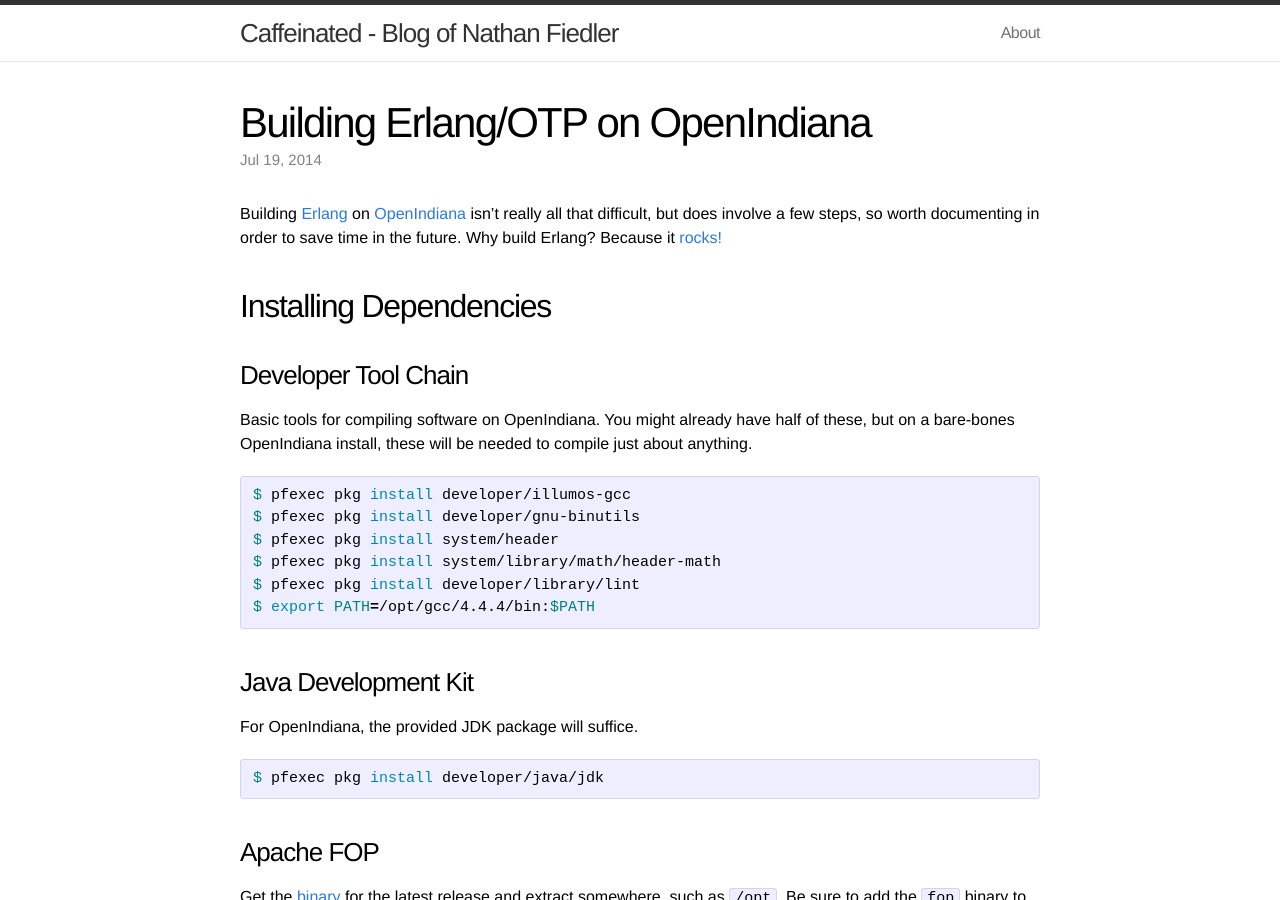
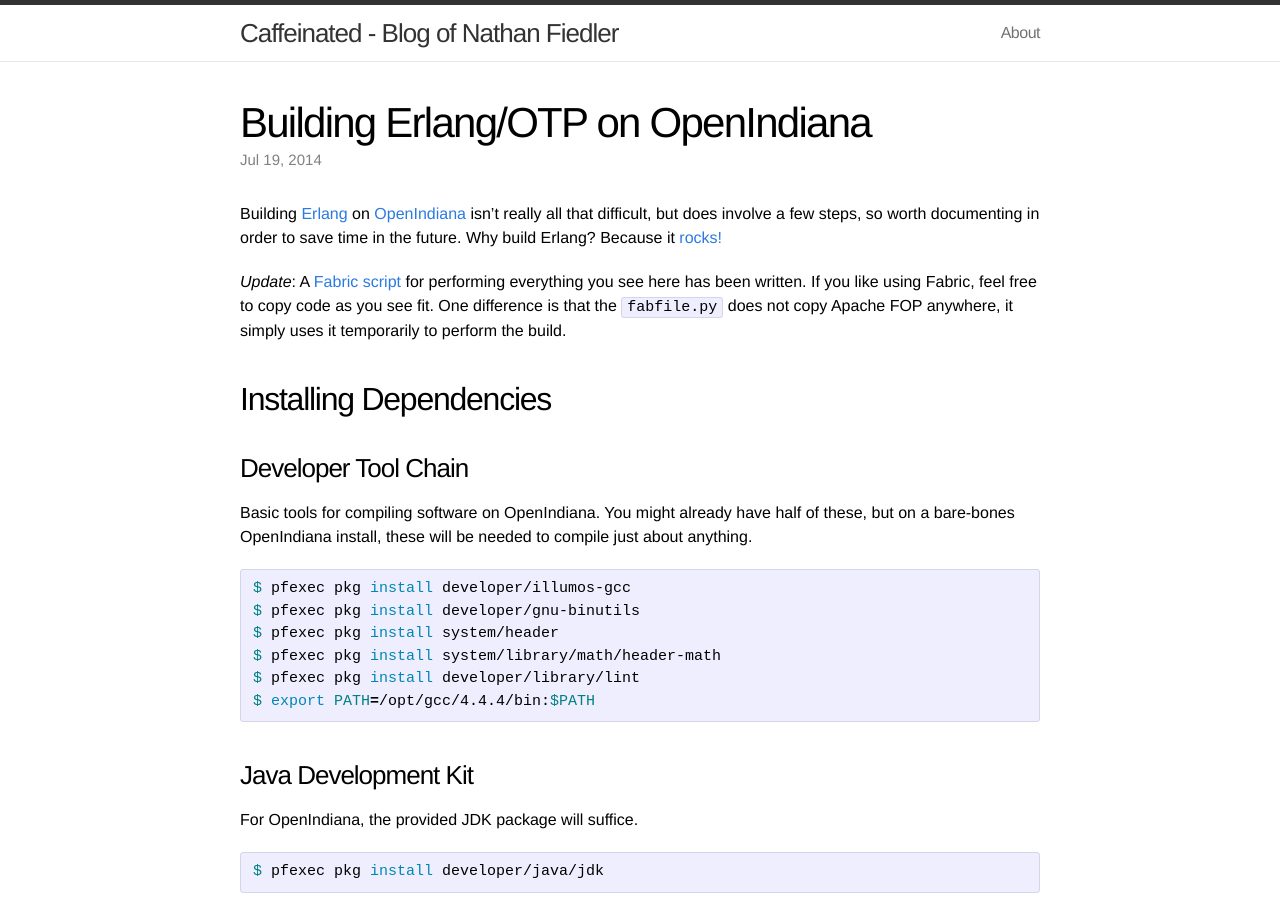
Before and after one commit to nlfiedler/nlfiedler.github.io, a Jekyll site: the page built from _posts/2014-07-21-Building_Erlang_Solaris.md, in a window 1280 px wide and 900 px high. Built offline with Jekyll 4.4.1, drawn with Linux system fonts in a browser that asks for light colours; comment, search, counter and statistics services are not loaded.

Commit message:
Add link to Fabric script for Erlang, CouchDB

```diff
--- a/_posts/2014-07-21-Building_Erlang_Solaris.md
+++ b/_posts/2014-07-21-Building_Erlang_Solaris.md
@@ -11,6 +11,8 @@
 ---
 
 Building [Erlang](http://www.erlang.org) on [OpenIndiana](http://openindiana.org) isn't really all that difficult, but does involve a few steps, so worth documenting in order to save time in the future. Why build Erlang? Because it [rocks!](http://erlangotp.com)
+
+_Update_: A [Fabric](http://www.fabfile.org) [script](https://github.com/nlfiedler/tanuki/blob/master/vagrant/fabfile.py) for performing everything you see here has been written. If you like using Fabric, feel free to copy code as you see fit. One difference is that the `fabfile.py` does not copy Apache FOP anywhere, it simply uses it temporarily to perform the build.
 
 ## Installing Dependencies
 
```
Also changed, not shown: _posts/2014-07-21-Building_CouchDB_Solaris.md (+2 -0 lines).
